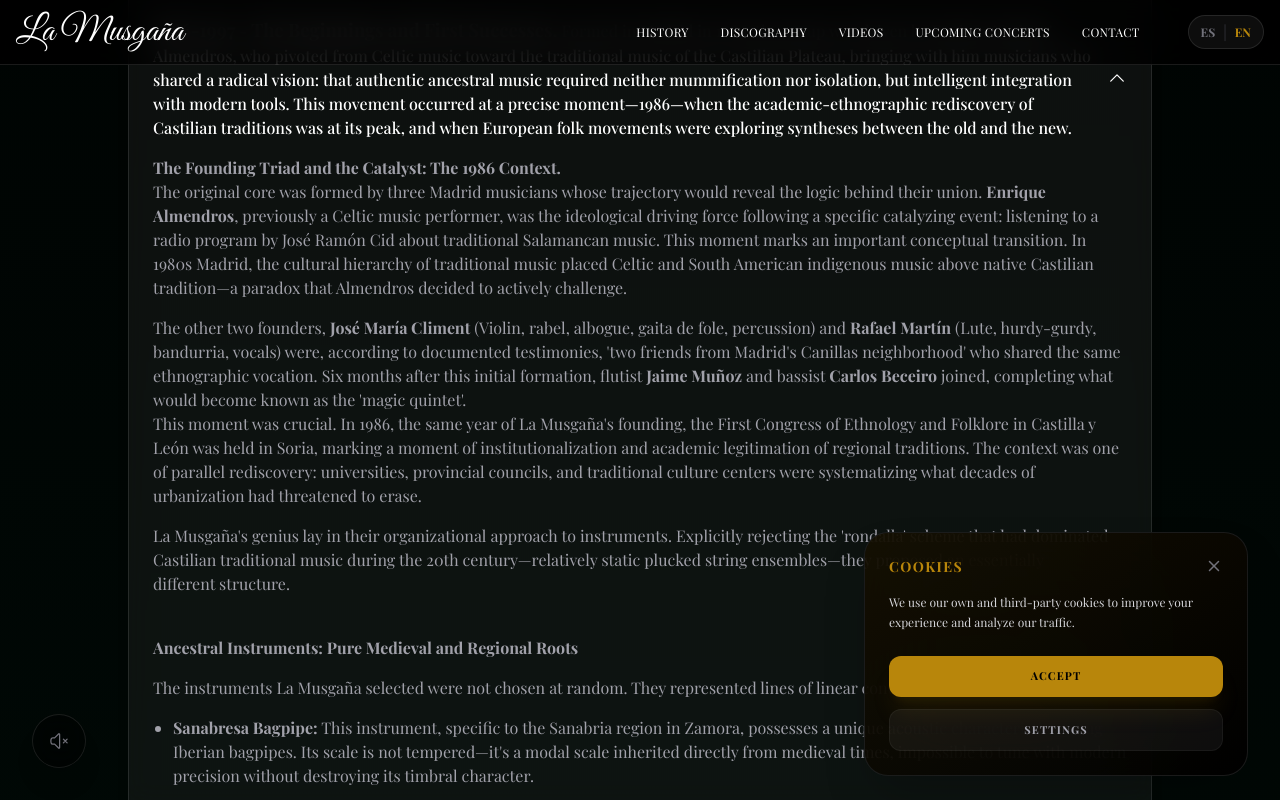
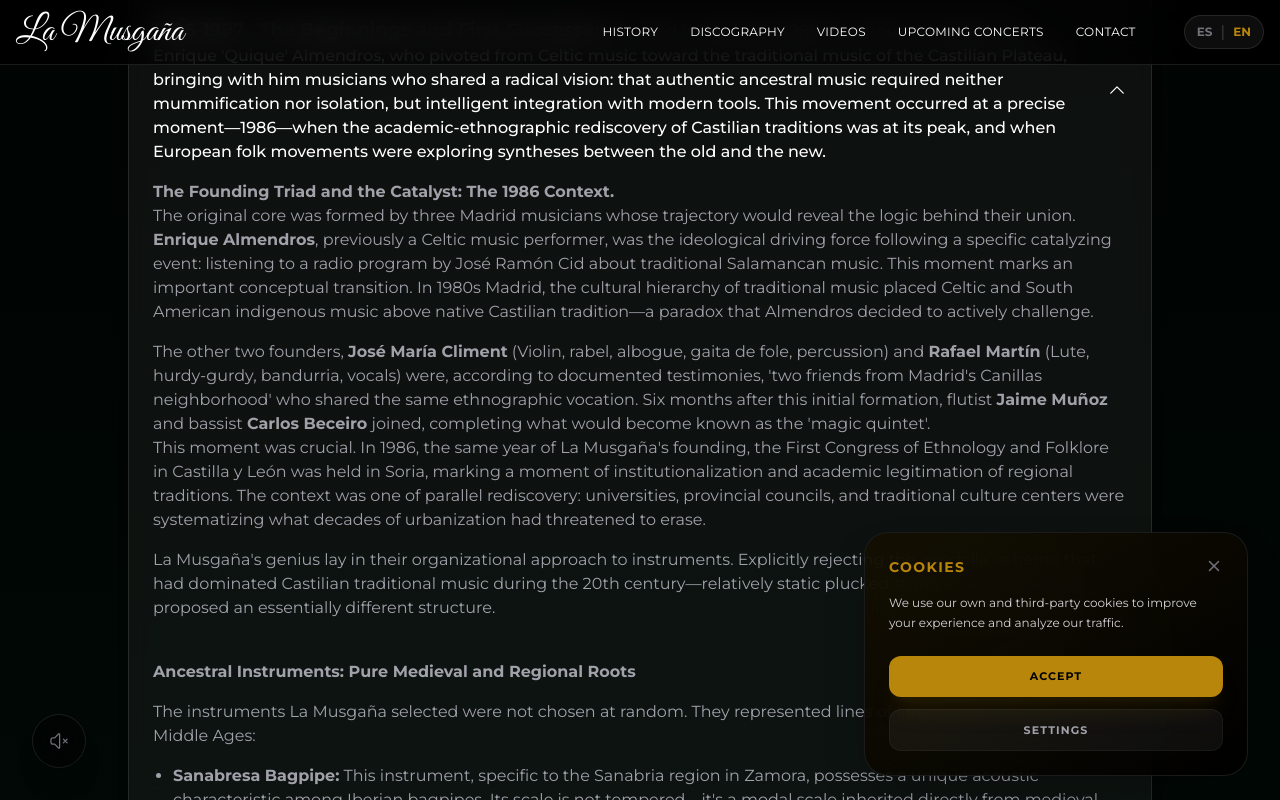
Before and after one commit to ranndoneur26/musgana-web, a Next.js app: page /en in a window 1280 px wide. Both pictures are taken after a click on the button 640 px from the left and 974 px from the top of the page. Shown: the part 897-1697 px from the top of the page. Built offline with nearby package versions, Linux system fonts and the light colour scheme.

Commit message:
Update typography: Montserrat default, preserve Playfair for headers, left align accordion

```diff
--- a/src/app/layout.tsx
+++ b/src/app/layout.tsx
@@ -1,6 +1,6 @@
 import "./globals.css";
 import type { Metadata } from "next";
-import { Great_Vibes, Playfair_Display } from "next/font/google";
+import { Great_Vibes, Playfair_Display, Montserrat } from "next/font/google";
 
 const greatVibes = Great_Vibes({
     weight: "400",
@@ -12,6 +12,12 @@
     weight: ["400", "500", "600", "700"],
     subsets: ["latin"],
     variable: "--font-playfair",
+});
+
+const montserrat = Montserrat({
+    weight: ["300", "400", "500", "600", "700"],
+    subsets: ["latin"],
+    variable: "--font-montserrat",
 });
 
 export const metadata: Metadata = {
@@ -48,8 +54,8 @@
     children: React.ReactNode;
 }>) {
     return (
-        <html lang="es" className={`${greatVibes.variable} ${playfairDisplay.variable}`} suppressHydrationWarning={true}>
-            <body className="antialiased bg-gradient-to-b from-black via-[#01140d] to-[#022114] min-h-screen text-white text-pretty font-[family-name:var(--font-playfair)]">
+        <html lang="es" className={`${greatVibes.variable} ${playfairDisplay.variable} ${montserrat.variable}`} suppressHydrationWarning={true}>
+            <body className="antialiased bg-gradient-to-b from-black via-[#01140d] to-[#022114] min-h-screen text-white text-pretty font-[family-name:var(--font-montserrat)]">
                 <SkipToContent />
                 <SessionTracker />
                 <CookieConsent />
--- a/src/components/sections/HeroSlider.tsx
+++ b/src/components/sections/HeroSlider.tsx
@@ -72,7 +72,7 @@
                         <h2 className="text-6xl md:text-9xl font-normal text-white mb-4 font-[family-name:var(--font-great-vibes)] group-hover:text-gold transition-colors duration-500">
                             La Musgaña
                         </h2>
-                        <p className="text-xl md:text-2xl text-gold uppercase tracking-[0.5em] group-hover:text-white transition-colors duration-500">
+                        <p className="text-xl md:text-2xl text-gold uppercase tracking-[0.5em] group-hover:text-white transition-colors duration-500 font-[family-name:var(--font-playfair)]">
                             {t.home.heroSubtitle}
                         </p>
                     </div>
--- a/src/components/ui/Accordion.tsx
+++ b/src/components/ui/Accordion.tsx
@@ -34,7 +34,7 @@
                 onClick={onToggle}
                 className="flex w-full items-center justify-between py-4 text-left font-medium transition-all hover:text-gold"
             >
-                <span className="flex-1 pr-4 text-center md:text-left">
+                <span className="flex-1 pr-4 text-left">
                     {(() => {
                         // Check if title has pattern: "YYYY-YYYY - Title. Rest of text"
                         const match = title.match(/^(\d{4}-\d{4})\s*-\s*([^.]+\.)\s*(.*)$/);
@@ -72,7 +72,7 @@
                         transition={{ duration: 0.3, ease: [0.04, 0.62, 0.23, 0.98] }}
                     >
                         <div
-                            className="text-zinc-400 max-w-none [&>p]:mb-4 [&>ul]:list-disc [&>ul]:pl-5 [&>ul]:space-y-2 [& strong]:text-gold"
+                            className="text-left text-zinc-400 max-w-none [&>p]:mb-4 [&>ul]:list-disc [&>ul]:pl-5 [&>ul]:space-y-2 [& strong]:text-gold"
                             dangerouslySetInnerHTML={{ __html: String(children) }}
                         />
                     </motion.div>
```
